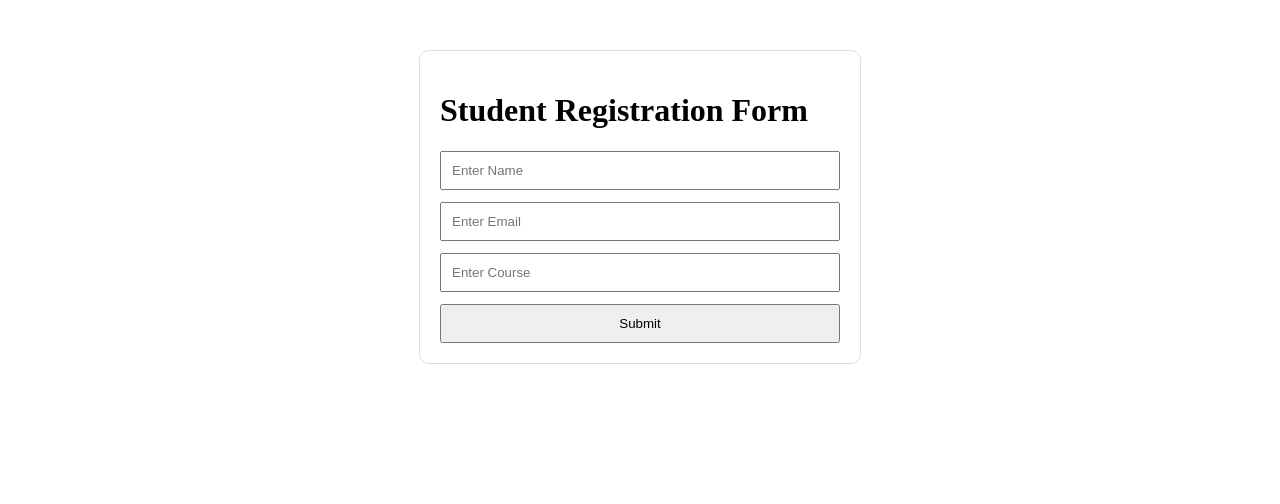
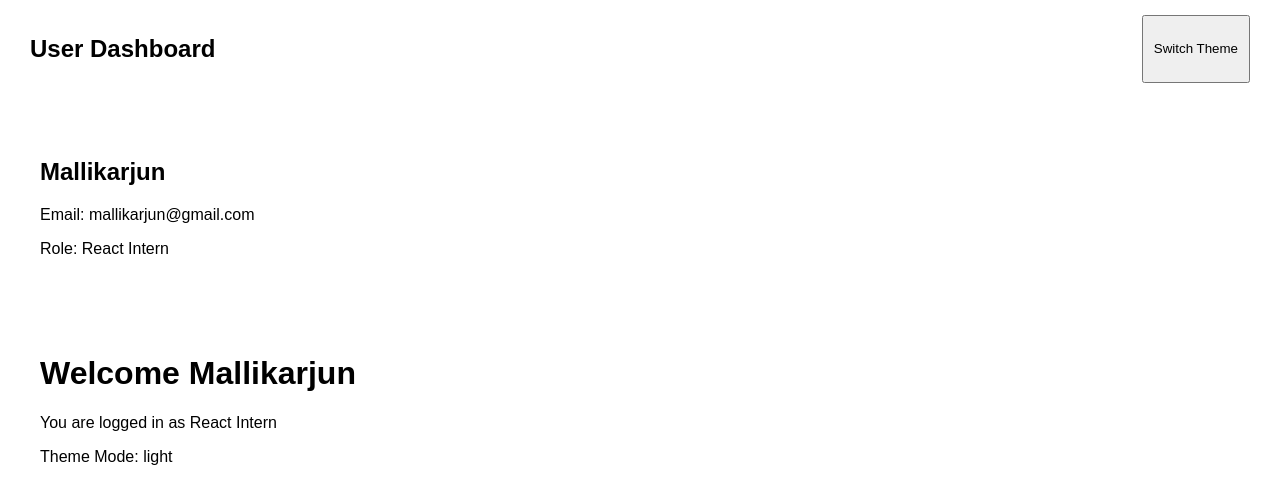
Before and after one commit to Mspatil06/react-learning, a React (Vite) app: page / in a window 1280 px wide. Shown: the top 504 px of the page. Built offline with nearby package versions, Linux system fonts and the light colour scheme.

Commit message:
Day 7 User Dashboard App

```diff
--- a/src/App.css
+++ b/src/App.css
@@ -1,22 +1,27 @@
-.container {
- width: 400px;
- margin: 50px auto;
+body {
+ margin: 0;
+ font-family: Arial, sans-serif;
+}
+.navbar {
+ display: flex;
+ justify-content: space-between;
+ padding: 15px 30px;
+}
+.card,
+.dashboard {
+ margin: 20px;
  padding: 20px;
- border: 1px solid #ddd;
  border-radius: 10px;
 }
-form {
- display: flex;
- flex-direction: column;
- gap: 12px;
+.light {
+ background-color: white;
+ color: black;
 }
-input {
- padding: 10px;
+.dark {
+ background-color: #222;
+ color: white;
 }
 button {
  padding: 10px;
  cursor: pointer;
 }
-.result {
- margin-top: 20px;
-}
--- a/src/App.jsx
+++ b/src/App.jsx
@@ -1,16 +1,13 @@
-import StudentForm from './components/StudentForm'
-
-import './App.css'
-
+import Navbar from './components/Navbar'
+import ProfileCard from './components/ProfileCard'
+import Dashboard from './components/Dashboard'
 function App() {
-
-  return (
-<div>
-<StudentForm />
-</div>
-
-  )
-
+ return (
+<>
+<Navbar />
+<ProfileCard />
+<Dashboard />
+</>
+ )
 }
-
 export default App
--- /dev/null
+++ b/src/components/Dashboard.jsx
@@ -0,0 +1,17 @@
+import { useContext } from 'react'
+import { UserContext } from '../context/UserContext'
+function Dashboard() {
+ const { user, theme } = useContext(UserContext)
+ return (
+<div className={`dashboard ${theme}`}>
+<h1>Welcome {user.name}</h1>
+<p>
+       You are logged in as {user.role}
+</p>
+<p>
+       Theme Mode: {theme}
+</p>
+</div>
+ )
+}
+export default Dashboard
--- a/src/components/Navbar.jsx
+++ b/src/components/Navbar.jsx
@@ -1,17 +1,22 @@
-import { Link } from 'react-router-dom'
+import { useContext } from 'react'
+
+import { UserContext } from '../context/UserContext'
+
 function Navbar() {
- return (
 
-<nav className="navbar">
-<h2>Student Portal</h2>
-<div className="links">
-<Link to="/">Home</Link>
-<Link to="/about">About</Link>
-<Link to="/students">Students</Link>
-<Link to="/contact">Contact</Link>
-</div>
+  const { theme, toggleTheme } = useContext(UserContext)
+
+  return (
+<nav className={`navbar ${theme}`}>
+<h2>User Dashboard</h2>
+<button onClick={toggleTheme}>
+
+        Switch Theme
+</button>
 </nav>
 
- )
+  )
+
 }
+
 export default Navbar
--- /dev/null
+++ b/src/components/ProfileCard.jsx
@@ -0,0 +1,13 @@
+import { useContext } from 'react'
+import { UserContext } from '../context/UserContext'
+function ProfileCard() {
+ const { user, theme } = useContext(UserContext)
+ return (
+<div className={`card ${theme}`}>
+<h2>{user.name}</h2>
+<p>Email: {user.email}</p>
+<p>Role: {user.role}</p>
+</div>
+ )
+}
+export default ProfileCard
--- /dev/null
+++ b/src/context/UserContext.jsx
@@ -0,0 +1,46 @@
+import { createContext, useState } from 'react'
+
+export const UserContext = createContext()
+
+function UserProvider({ children }) {
+
+  const [theme, setTheme] = useState('light')
+
+  const user = {
+
+    name: 'Mallikarjun',
+
+    email: 'mallikarjun@gmail.com',
+
+    role: 'React Intern'
+
+  }
+
+  const toggleTheme = () => {
+
+    setTheme(theme === 'light' ? 'dark' : 'light')
+
+  }
+
+  return (
+<UserContext.Provider
+
+      value={{
+
+        user,
+
+        theme,
+
+        toggleTheme
+
+      }}
+>
+
+      {children}
+</UserContext.Provider>
+
+  )
+
+}
+
+export default UserProvider
```
Also changed, not shown: src/components/UserDashboard.jsx (added, +75 -0 lines), src/main.jsx (+3 -9 lines).
